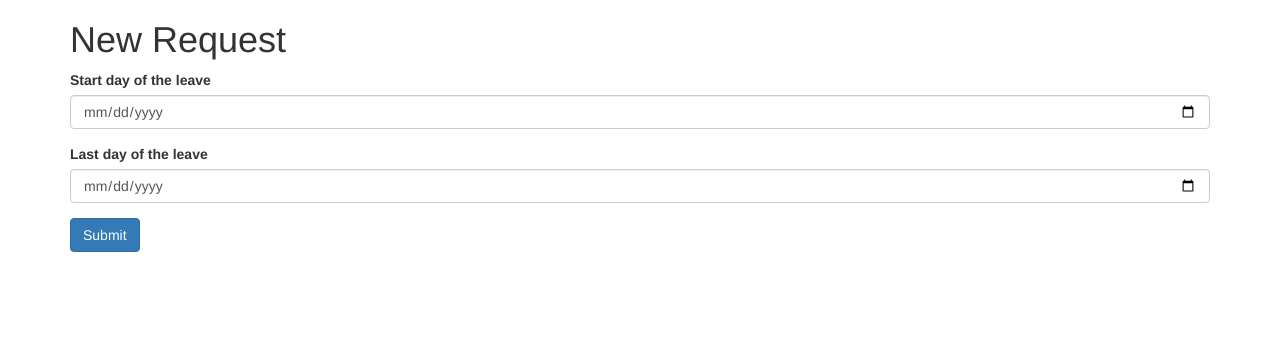
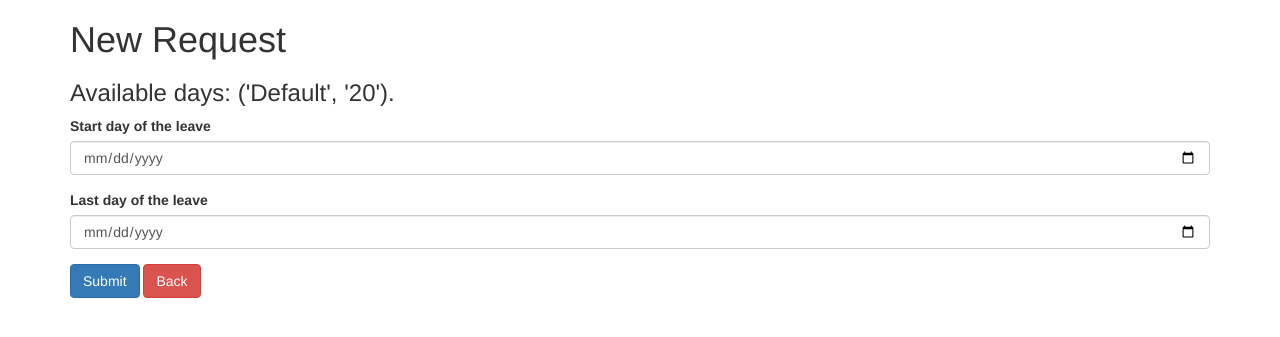
Before and after one commit to FerencziSamu/vacation_manager, a Flask app: template templates/add_request.html in a window 1280 px wide. Shown: the top 337 px of the page. Run offline with Flask 2, Linux system fonts and the light colour scheme; the template is opened without the code that fills it: values that come from a table or form of the project are taken from there, others are empty; data comes from the database, SQL or seed files in the repository; some libraries are stand-ins or nearby versions.

Commit message:
calculation with days added

```diff
--- a/main.py
+++ b/main.py
@@ -195,10 +195,6 @@ def callback():
         db.session.commit()
         login_user(user)
         session['role'] = Role.query.get(current_user.role_id).name
-        print(session['role'])
-        print(current_user.role_id)
-        days = Category.query.get(current_user.category_id).days
-        print(days)
         return redirect(url_for('home'))
     return 'Could not fetch your information.'
 
@@ -282,34 +278,6 @@ def test():
     return render_template('test.html')
 
 
-# Add Request
-@app.route('/add_request', methods=['GET', 'POST'])
-@login_required
-def add_request():
-    if current_user.role_id == 4 or current_user.role_id == 3:
-        form = RequestForm(request.form)
-
-        if request.method == 'POST' and form.validate():
-            start = form.start.data
-            finish = form.finish.data
-            date_1 = date(start.year, start.month, start.day)
-            date_2 = date(finish.year, finish.month, finish.day)
-            sum = (date_2 - date_1).days
-
-            req = Request(sum=sum, start_date=start, finish_date=finish, employee=current_user.name, status=stat1.name)
-            db.session.add(req)
-            db.session.commit()
-
-            flash('Request created', 'success')
-            if current_user.role_id == 3:
-                return redirect(url_for('home'))
-            return redirect(url_for('requests'))
-
-        return render_template('add_request.html', form=form)
-    flash('You are not authorized!', 'danger')
-    return redirect(url_for('home'))
-
-
 @app.route('/', methods=['GET', 'POST'])
 def home():
     if request.method == 'GET':
@@ -330,6 +298,35 @@ def requests():
     return redirect(url_for('home'))
 
 
+# Add Request
+@app.route('/add_request', methods=['GET', 'POST'])
+@login_required
+def add_request():
+    days = Category.query.get(current_user.category_id).days - current_user.used_days
+    if current_user.role_id == 4 or current_user.role_id == 3:
+        form = RequestForm(request.form)
+
+        if request.method == 'POST' and form.validate():
+            start = form.start.data
+            finish = form.finish.data
+            date_1 = date(start.year, start.month, start.day)
+            date_2 = date(finish.year, finish.month, finish.day)
+            sum = (date_2 - date_1).days
+            if days > sum:
+                req = Request(sum=sum, start_date=start, finish_date=finish, employee=current_user.name, status=stat1.name)
+                db.session.add(req)
+                db.session.commit()
+
+                flash('Request created', 'success')
+                if current_user.role_id == 3:
+                    return redirect(url_for('home'))
+                return redirect(url_for('requests'))
+            flash('You dont have enough days remaining!', 'danger')
+        return render_template('add_request.html', form=form, days=days)
+    flash('You are not authorized!', 'danger')
+    return redirect(url_for('home'))
+
+
 # Approve Request
 @app.route('/approve_request/<string:id>', methods=['POST'])
 @login_required
@@ -342,6 +339,7 @@ def approve_request(id):
         if req.status == stat3.name:
             req.status = stat2.name
             req.event_id = event_id
+            current_user.used_days = current_user.used_days + req.sum
             db.session.add(req)
             db.session.commit()
             create_event(date_1, date_2, event_id)
@@ -349,6 +347,7 @@ def approve_request(id):
             return redirect(url_for('requests'))
         req.status = stat2.name
         req.event_id = event_id
+        current_user.used_days = current_user.used_days + req.sum
         db.session.add(req)
         db.session.commit()
         create_event(date_1, date_2, event_id)
@@ -372,6 +371,7 @@ def reject_request(id):
             flash('Request rejected!', 'success')
             return redirect(url_for('requests'))
         req.status = stat3.name
+        current_user.used_days = current_user.used_days - req.sum
         db.session.add(req)
         db.session.commit()
         delete_event(event_id)
--- a/templates/add_request.html
+++ b/templates/add_request.html
@@ -2,6 +2,7 @@
 {% block body %}
 <h1>New Request</h1>
 {% from "includes/_formhelpers.html" import render_field %}
+<h3>Available days: {{ days }}.</h3>
 <form method="POST" action="">
     <div class="form-group">
         {{ render_field(form.start, class_="form-control") }}
@@ -9,6 +10,8 @@
     <div class="form-group">
         {{ render_field(form.finish, class_="form-control") }}
     </div>
-    <p><input class="btn btn-primary" type="submit" value="Submit"></p>
+    <p><input class="btn btn-primary" type="submit" value="Submit">
+    <a href="/" class="btn btn-danger">Back</a>
+    </p>
 </form>
 {% endblock %}
```
